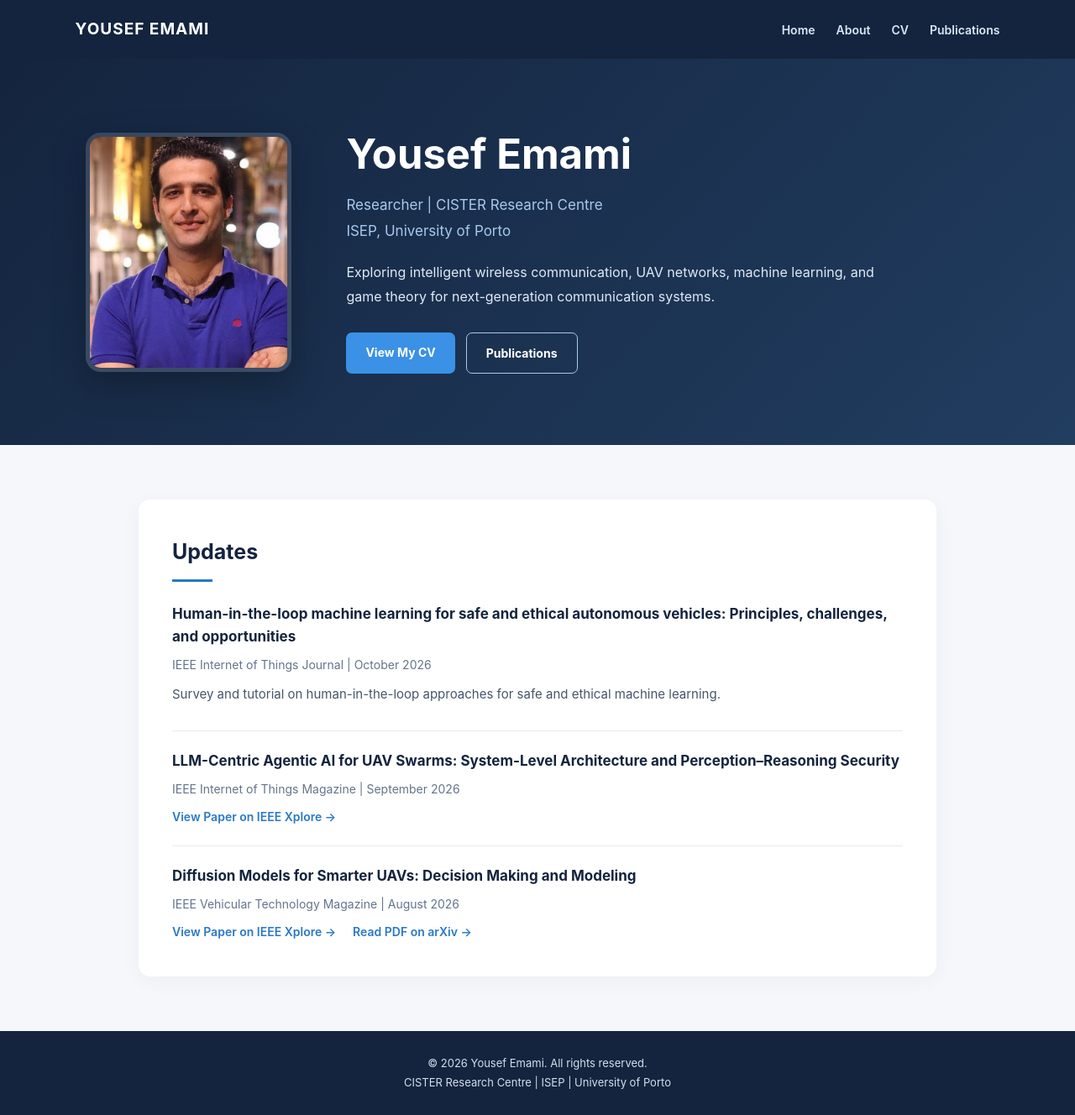
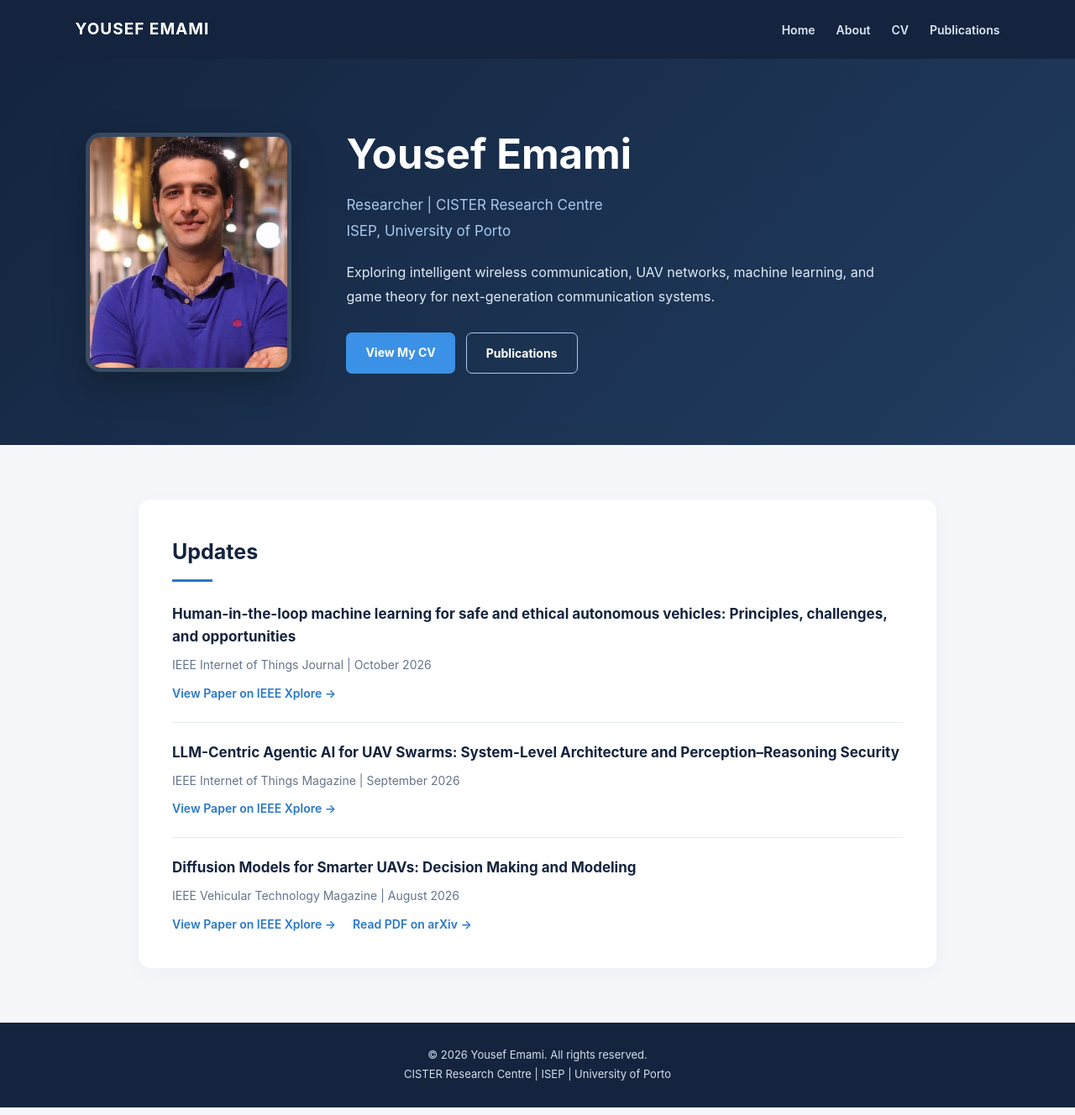
Before and after one commit to gotvandhub/gotvandhub.github.io, a Jekyll site: the page index.html, which Jekyll copies as it is, in a window 1280 px wide. Shown: the whole page at 84% size. Built offline with Jekyll 4.4.1, drawn with Linux system fonts in a browser that asks for light colours.

Commit message:
Update index.html

```diff
--- a/index.html
+++ b/index.html
@@ -373,8 +373,15 @@
           </p>
 
           <p class="description">
-            Survey and tutorial on human-in-the-loop approaches
-            for safe and ethical machine learning.
+            <div class="publication-links">
+            <a
+              href="https://ieeexplore.ieee.org/document/11769528/"
+              target="_blank"
+              rel="noopener noreferrer"
+            >
+              View Paper on IEEE Xplore →
+            </a>
+          </div>
           </p>
         </li>
 
```
